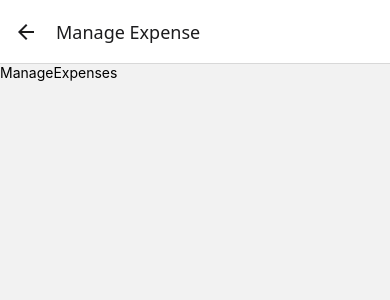
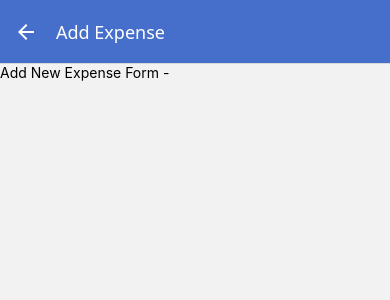
Before and after one commit to tarikCekirge/expense-tracker, a React Native app: screen /ManageExpense in a window 390 px wide. Shown: the top 300 px of the page. Built offline with nearby package versions, Linux system fonts and the light colour scheme.

Commit message:
Different Editing Modes & Using Route Parameters

```diff
--- a/App.tsx
+++ b/App.tsx
@@ -52,7 +52,12 @@ export default function App() {
   return (
     <>
       <NavigationContainer>
-        <Stack.Navigator>
+        <Stack.Navigator screenOptions={{
+          headerTintColor: '#FFFFFF',
+          headerStyle: {
+            backgroundColor: GlobalStyles.colors.primary[600],
+          }
+        }}>
           <Stack.Screen
             name="ExpensesOverview"
             component={ExpensesOverview}
@@ -61,7 +66,9 @@ export default function App() {
           <Stack.Screen
             name="ManageExpense"
             component={ManageExpense}
-            options={{ title: 'Manage Expense' }}
+            options={{
+              presentation: 'modal'//IOS
+            }}
           />
         </Stack.Navigator>
       </NavigationContainer>
--- a/components/ExpensesOutput/ExpenseItem.tsx
+++ b/components/ExpensesOutput/ExpenseItem.tsx
@@ -6,7 +6,7 @@ import { RootStackParamList } from 'types/navigationTypes'
 
 
 type Props = {
-    id?: string
+    id: string
     description: string
     amount: number
     date: Date
@@ -14,11 +14,11 @@ type Props = {
 
 type NavigationProps = NativeStackNavigationProp<RootStackParamList, 'ManageExpense'>
 
-const ExpenseItem = ({ description, amount, date }: Props) => {
+const ExpenseItem = ({ id, description, amount, date }: Props) => {
     const navigation = useNavigation<NavigationProps>()
 
     const expensePressHandler = () => {
-        navigation.navigate('ManageExpense')
+        navigation.navigate('ManageExpense', { expenseId: id })
     }
 
     return (
--- a/screens/ManageExpense.tsx
+++ b/screens/ManageExpense.tsx
@@ -1,12 +1,30 @@
-import { StyleSheet, Text, View } from 'react-native'
+import { StyleSheet, Text, View } from 'react-native';
+import { useRoute, RouteProp, useNavigation } from '@react-navigation/native';
+import { RootStackParamList } from 'types/navigationTypes';
+import { useLayoutEffect } from 'react';
+
+type ManageExpenseRouteProp = RouteProp<RootStackParamList, 'ManageExpense'>;
+
 const ManageExpense = () => {
+    const route = useRoute<ManageExpenseRouteProp>();
+    const navigation = useNavigation();
+    const expenseId = route.params?.expenseId
+    const isEditing = !!expenseId;
+
+
+    useLayoutEffect(() => {
+        navigation.setOptions({
+            title: isEditing ? 'Edit Expense' : 'Add Expense',
+        });
+    }, [navigation, isEditing]);
+
     return (
         <View>
-            <Text>ManageExpenses</Text>
+            <Text>{isEditing ? 'Edit Expense Form' : 'Add New Expense Form'} - {expenseId}</Text>
         </View>
-    )
-}
+    );
+};
 
-export default ManageExpense
+export default ManageExpense;
 
-const styles = StyleSheet.create({})
+const styles = StyleSheet.create({});
--- a/types/navigationTypes.ts
+++ b/types/navigationTypes.ts
@@ -1,5 +1,6 @@
 export type RootStackParamList = {
+  ExpensesOverview: undefined;
+  ManageExpense: { expenseId: string };
   AllExpenses: undefined;
-  //   ManageExpense: { expenseId: string };
-  ManageExpense: undefined;
+  RecentExpenses: undefined;
 };
```
